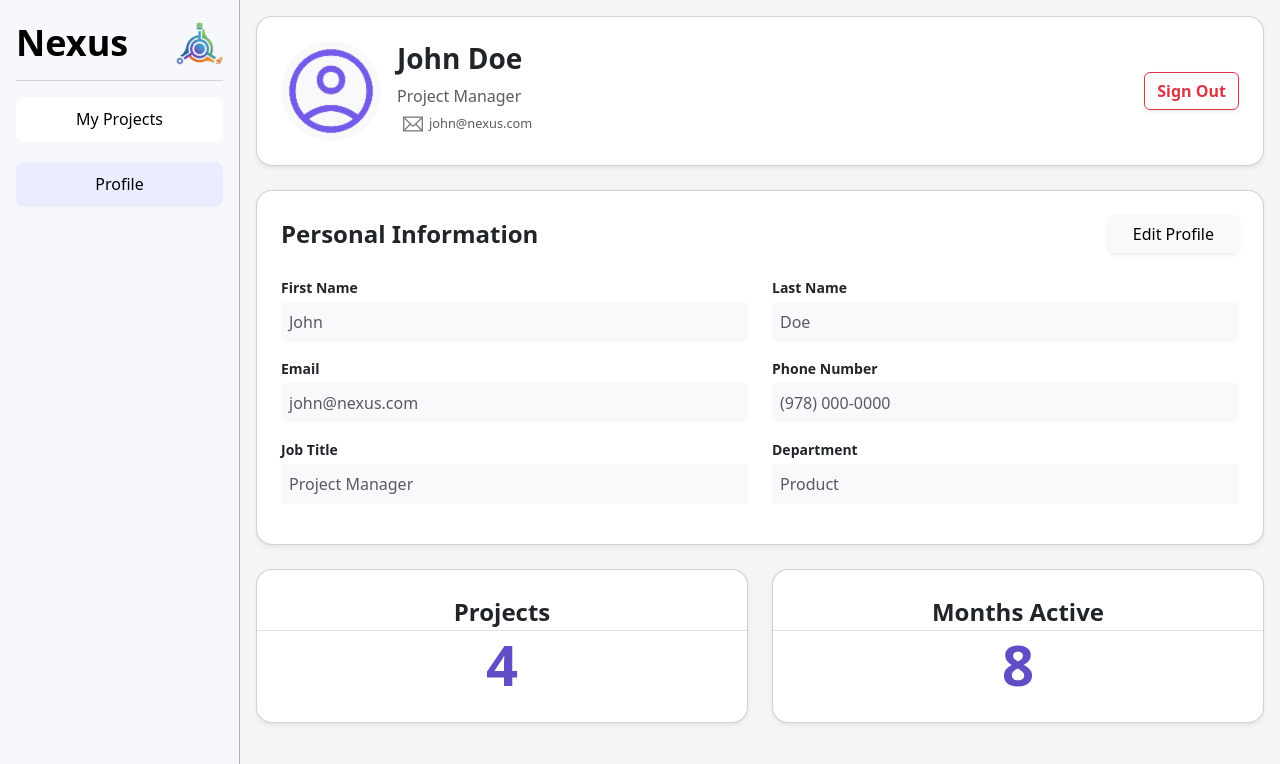
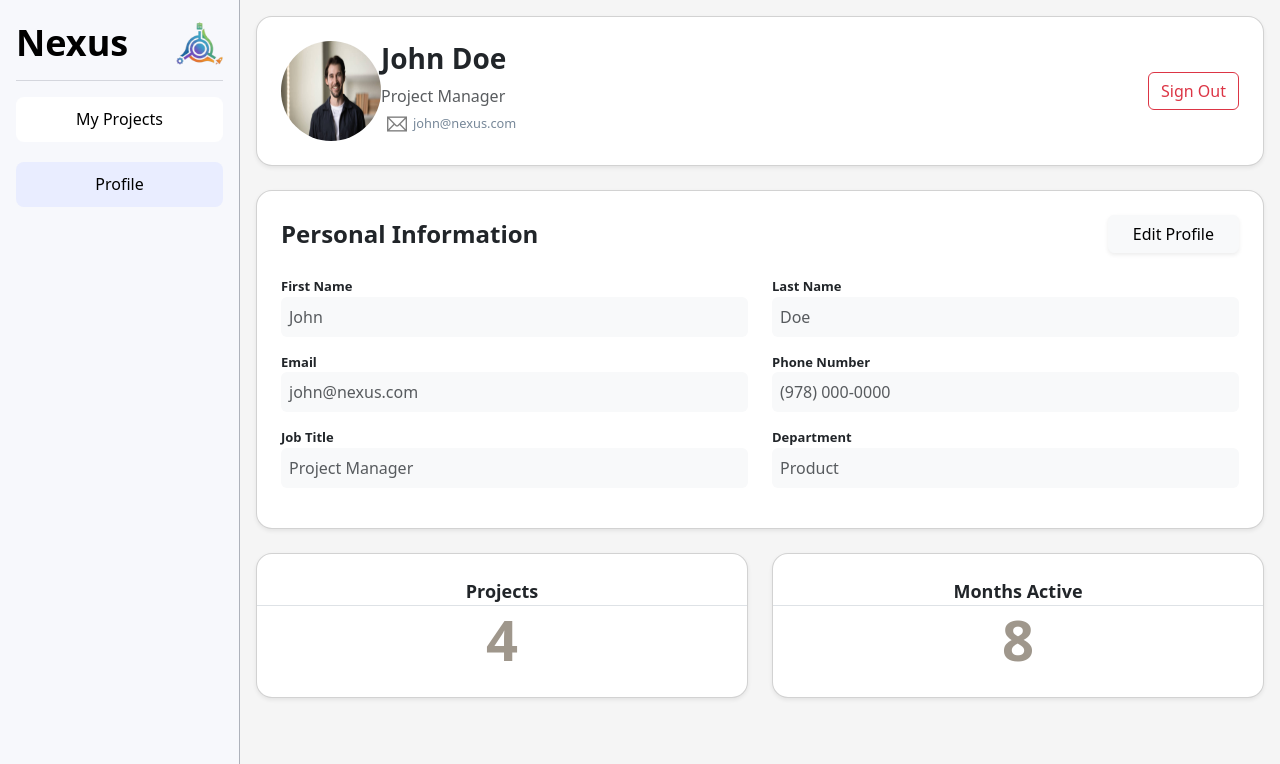
Before and after one commit to Ashtonroxas/Nexus, a React (Vite) app: page /profile in a window 1280 px wide. Shown: the top 764 px of the page. Built offline with nearby package versions, Linux system fonts and the light colour scheme.

Commit message:
Simply moved some of the inline into a small css file

```diff
--- a/src/pages/ProfilePage/ProfilePage.jsx
+++ b/src/pages/ProfilePage/ProfilePage.jsx
@@ -2,6 +2,8 @@ import { useState, useEffect, useRef } from "react";
 import { Row, Col, Card, Form, Button, Dropdown } from "react-bootstrap";
 import emailIcon from "../../assets/email-icon.png";
 import avatarimg from "../../assets/avatar.png";
+import testavatarimg from "../../assets/test-avatar.png";
+import styles from "./ProfilePage.module.css";
 
 
 
@@ -9,6 +11,7 @@ function ProfilePage() {
 
     const dummyUserData = {
         avatar:avatarimg,
+        testavatar:testavatarimg,
         firstName: "John",
         lastName: "Doe",
         email: "john@nexus.com",
@@ -100,26 +103,26 @@ function ProfilePage() {
                     <Card className = "p-4 shadow-sm rounded-4">
                         <div className = "d-flex justify-content-between align-items-center">
                             <div className = "d-flex align-items-center">
-                                <div className="bg-light rounded-circle me-3 d-flex align-items-center justify-content-center overflow-hidden"
-                                style={{ width: '100px', height: '100px', flexShrink: 0 }}>
+                                <div className={styles["avatar-size"]}>
                                     <img
                                     ref = {imgRef}
-                                    src = {user.avatar}
+                                    src = {user.testavatar}
                                     onLoad = {handleImageLoad}
-                                    alt = "Avatar"
+                                    alt = "Test-Avatar"
                                     //crossOrigin="anonymous" for non-local images
-                                    style = {{ width: '100%', height: '100%', objectFit: 'cover' }} />
+                                    className = {styles["avatar-img-size"]}
+                                    /*style = {{ width: '100%', height: '100%', objectFit: 'cover' }}*/ />
                                 </div>
                                 <div>
                                     <h3 className = "fw-bold">{user.firstName} {user.lastName}</h3>
                                     <p className = "text-muted mb-0">{user.jobTitle}</p>
                                     <span className = "d-flex align-items-center">
-                                        <img src={emailIcon} alt="Email Icon" style={{verticalAlign:'bottom', height:'2em', width: 'auto', opacity:0.5}}></img>
-                                        <p className = "text-muted mb-0" style={{ fontSize: '0.8rem' }}>{user.email}</p>
+                                        <img src={emailIcon} alt="Email Icon" className = {styles["email-img-size"]}></img>
+                                        <p className = {styles["user-email"]}>{user.email}</p>
                                     </span>
                                 </div>
                             </div>
-                            <Button variant = "outline-danger" className = "shadow-sm fw-bold border-opacity-25">Sign Out</Button>
+                            <Button variant = "outline-danger" className = {styles["sign-out"]}>Sign Out</Button>
                         </div>
                     </Card>
                 </Col>
@@ -148,7 +151,7 @@ function ProfilePage() {
                         <Row>
                             {/*First Name*/}
                             <Col md={6} className = "mb-3 text-start">
-                            <label className = "small fw-bold mb-1 d-block">First Name</label>
+                            <label className = {styles["column-text"]}>First Name</label>
                             {
                                 isEditing ?
                                 (
@@ -165,7 +168,7 @@ function ProfilePage() {
 
                             {/*Last Name*/}
                             <Col md={6} className = "mb-3 text-start">
-                            <label className = "small fw-bold mb-1 d-block">Last Name</label>
+                            <label className = {styles["column-text"]}>Last Name</label>
                             {
                                 isEditing ?
                                 (
@@ -184,7 +187,7 @@ function ProfilePage() {
                         <Row>
                             {/*Email*/}
                             <Col md={6} className = "mb-3 text-start">
-                            <label className = "small fw-bold mb-1 d-block">Email</label>
+                            <label className = {styles["column-text"]}>Email</label>
                             {
                                 isEditing ?
                                 (
@@ -201,7 +204,7 @@ function ProfilePage() {
 
                             {/*Phone Number*/}
                             <Col md={6} className = "mb-3 text-start">
-                            <label className = "small fw-bold mb-1 d-block">Phone Number</label>
+                            <label className = {styles["column-text"]}>Phone Number</label>
                             {
                                 isEditing ?
                                 (
@@ -220,7 +223,7 @@ function ProfilePage() {
                         <Row>
                             {/*Job Title*/}
                             <Col md={6} className = "mb-3 text-start">
-                            <label className = "small fw-bold mb-1 d-block">Job Title</label>
+                            <label className = {styles["column-text"]}>Job Title</label>
                             {
                                 isEditing ?
                                 (
@@ -237,7 +240,7 @@ function ProfilePage() {
 
                             {/*Department*/}
                             <Col md={6} className = "mb-3 text-start">
-                            <label className = "small fw-bold mb-1 d-block">Department</label>
+                            <label className = {styles["column-text"]}>Department</label>
                             {
                                 isEditing ?
                                 (
@@ -261,7 +264,7 @@ function ProfilePage() {
                 <Col md={6}>
                     <Card className = "p-4 shadow-sm rounded-4 border-1 h-100">
                         <div className = "text-center">
-                            <label className = "fw-bold fs-4 d-block">Projects</label>
+                            <label className = {styles["stats-text"]}>Projects</label>
                             <div className="border-top" style={{ height: '1px', marginLeft: '-1.5rem', marginRight: '-1.5rem' }}></div>
                             <h3 className = "display-4 fw-bold mb-0" style={{ color: accentColor, transition: 'color 0.4s ease' }}>{user.numProjects}</h3>
                         </div>
@@ -271,7 +274,7 @@ function ProfilePage() {
                 <Col md={6}>
                     <Card className = "p-4 shadow-sm rounded-4 border-1 h-100">
                         <div className = "text-center">
-                            <label className = "fw-bold fs-4 d-block">Months Active</label>
+                            <label className = {styles["stats-text"]}>Months Active</label>
                             <div className="border-top" style={{ height: '1px', marginLeft: '-1.5rem', marginRight: '-1.5rem' }}></div>
                             <h3 className = "display-4 fw-bold mb-0" style={{ color: accentColor, transition: 'color 0.4s ease' }}>{user.monthsActive}</h3>
                         </div>
--- /dev/null
+++ b/src/pages/ProfilePage/ProfilePage.module.css
@@ -0,0 +1,85 @@
+.avatar-size {
+    width: 100px;
+    height: 100px;
+    min-width: 100px;
+    min-height: 100px;
+
+    background-color: #f8f9fa;
+    border-radius: 50%;
+
+    display: flex;
+    align-items: center;
+    justify-content: center;
+    overflow: hidden;
+
+    flex-shrink: 0;
+}
+
+.sign-out {
+    font-weight: bold;
+    border: 1px solid rgba(0,0,0,.25);
+    box-shadow: 0 0px 0px rgba(0,0,0,0.05);
+}
+
+.avatar-img-size {
+    width: 100%;
+    height: 100%;
+    object-fit: 'cover';
+}
+
+.email-img-size {
+    vertical-align: 'bottom';
+    height: 2em;
+    width: auto;
+    opacity: 0.5;
+}
+
+.user-email {
+    color: lightslategray;
+    margin-bottom: 0;
+    font-size: 0.8rem;
+}
+
+.column-text {
+    font-size: small;
+    font-weight: bold;
+    margin-bottom: 1;
+    display: block;
+}
+
+.stats-text {
+    font-weight: bold;
+    font-size: large;
+    display: block;
+}
+
+/*
+.border-top {
+    border: 1px;
+    border-style: solid;
+    height: 1px;
+    margin-left: -1.5rem;
+    margin-right: -1.5rem;
+}
+
+.email-text {
+    font-size: small;
+    font-weight: bold;
+    margin-bottom: 1;
+    display: block;
+}
+
+.fst-name{
+    font-size: small;
+    font-weight: bold;
+    margin-bottom: 1;
+    display: block;
+}
+
+.lst-name{
+    font-size: small;
+    font-weight: bold;
+    margin-bottom: 1;
+    display: block;
+}
+    */
```
Also changed, not shown: src/assets/test-avatar.png (added), 1 other file (tests, documents, lock files or other folders).
